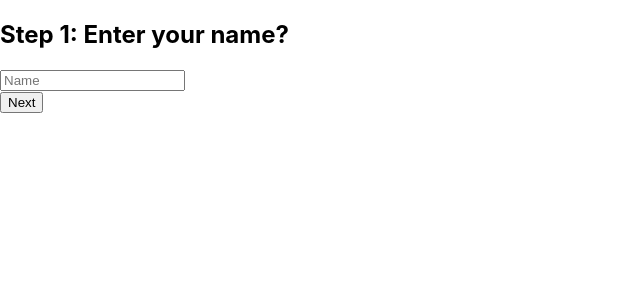
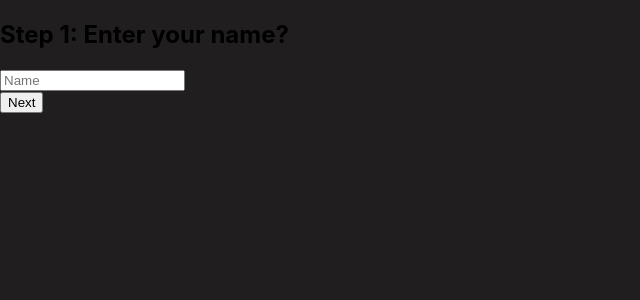
Before and after one commit to Eshhaa11/multi-step-form, a React (Create React App) app: page / in a window 1280 px wide. Shown: the top 300 px of the page, without its empty margins (0-640 px from the left). Built offline with nearby package versions, Linux system fonts and the light colour scheme.

Commit message:
added bgc

```diff
--- a/src/Styles/Form.css
+++ b/src/Styles/Form.css
@@ -0,0 +1,4 @@
+body {
+    background-color:  #201E1F;
+
+}
```
